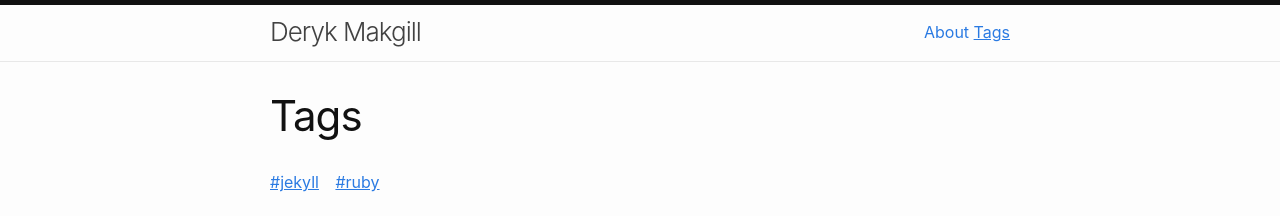
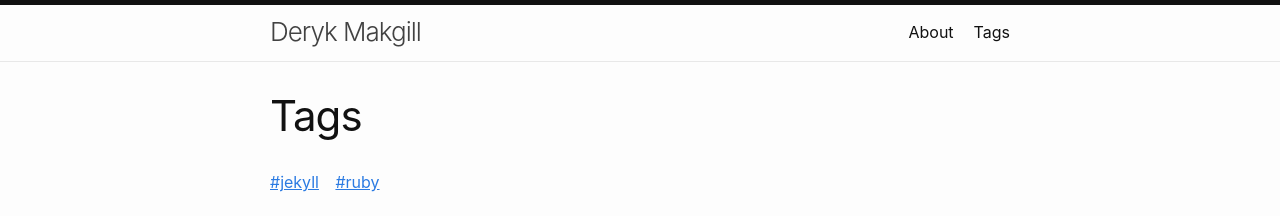
Before and after one commit to derykmakgill/krawisz, a Jekyll site: the page built from tags.html, in a window 1280 px wide. Shown: the top 216 px of the page. Built offline with Jekyll 4.4.1, drawn with Linux system fonts in a browser that asks for light colours.

Commit message:
Update header.html

```diff
--- a/_includes/header.html
+++ b/_includes/header.html
@@ -1,4 +1,4 @@
- <header class="site-header">
+<header class="site-header">
 
   <div class="wrapper">
     {%- assign default_paths = site.pages | map: "path" -%}
@@ -20,12 +20,10 @@
         <div class="trigger">
           {%- for path in page_paths -%}
             {%- assign my_page = site.pages | where: "path", path | first -%}
-           {% if my_page.url == page.url %}
-                <a class="current" href="{{ my_page.url | relative_url }}">{{ my_page.title | escape }}</a>
-              {% else %}
-                <a href="{{ my_page.url | relative_url }}">{{ my_page.title | escape }}</a>
-              {%- endif -%}
-{%- endfor -%}
+            {%- if my_page.title -%}
+            <a class="page-link" href="{{ my_page.url | relative_url }}">{{ my_page.title | escape }}</a>
+            {%- endif -%}
+          {%- endfor -%}
         </div>
       </nav>
     {%- endif -%}
```
